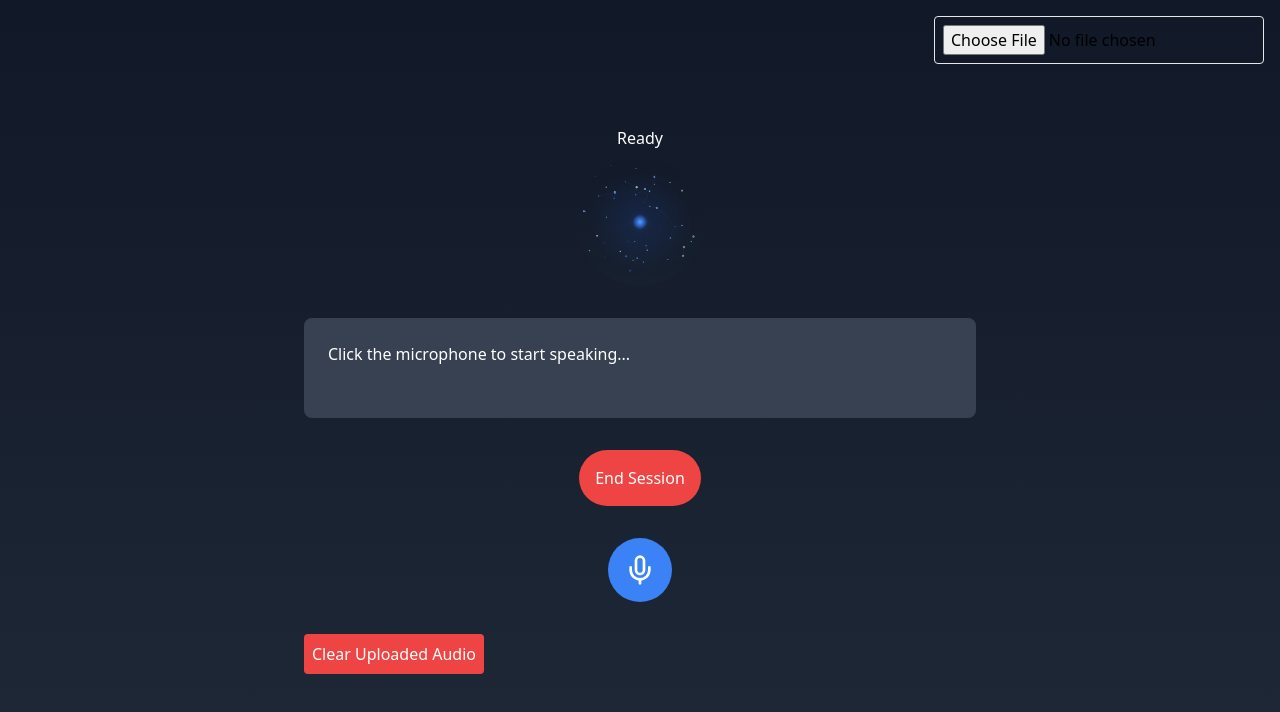
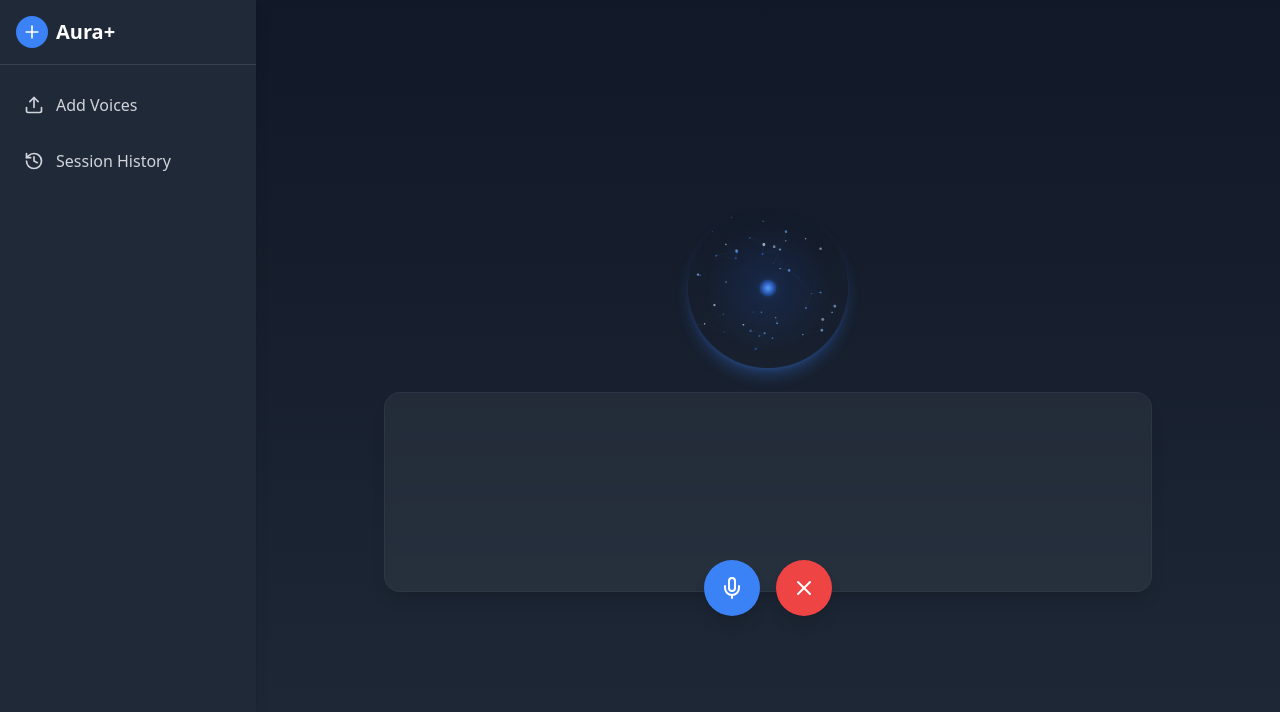
Before and after one commit to Surjithk73/Aura_Plus, a React (Vite) app: page / in a window 1280 px wide. Both pictures are taken after a click on the button "Begin Session". Shown: the top 712 px of the page. Built offline with nearby package versions, Linux system fonts and the light colour scheme; no server answers; what @zyphra/client would draw is missing.

Commit message:
ai circle

```diff
--- a/src/App.tsx
+++ b/src/App.tsx
@@ -1,5 +1,5 @@
 import React, { useState } from 'react';
-import { Mic, MicOff } from 'lucide-react';
+import { Mic, MicOff, History, Upload, X, Plus } from 'lucide-react';
 import { useVoiceRecognition } from './hooks/useVoiceRecognition';
 import { useAI } from './hooks/useAI';
 import AudioUpload from './components/AudioUpload';
@@ -17,6 +17,7 @@ function App() {
   const [ws, setWs] = useState<WebSocket | null>(null); // WebSocket state
   const [aiSpeaking, setAiSpeaking] = useState(false); // Track if AI is speaking
   const [status, setStatus] = useState(''); // Track current status
+  const [showAudioUpload, setShowAudioUpload] = useState(false); // For showing/hiding audio upload modal
 
   const handleMicClick = async () => {
     if (isListening) {
@@ -55,15 +56,19 @@ function App() {
     setWs(websocket); // Store the WebSocket connection
     setSessionStarted(true);
     setResponse(''); // Clear previous responses
+    setDisplayedResponse(''); // Clear any previous responses
 
     websocket.onopen = () => {
       console.log('WebSocket connection established');
       // Send a greeting message from the AI
       const greeting = "Hello! I'm your AI assistant. Please start speaking when you're ready.";
       setResponse(greeting);
-      speakText(greeting).then(() => {
-        aiIsSpeaking(greeting); // Start typing animation after greeting is spoken
-      });
+
+      // First start the typing animation, then speak the text
+      aiIsSpeaking(greeting);
+
+      // Optional: You can also make it speak the greeting aloud after typing
+      // speakText(greeting);
     };
 
     websocket.onclose = () => {
@@ -86,88 +91,164 @@ function App() {
   const aiIsSpeaking = (text: string) => {
     setAiSpeaking(true);
     setDisplayedResponse(''); // Clear displayed response
+    setStatus('Speaking...'); // Add speaking status
 
-    let index = -1; // Start from first character
+    let index = 0; // Start from first character
     const typingInterval = setInterval(() => {
-      if (index < text.length-1) {
+      if (index < text.length) {
         setDisplayedResponse((prev) => prev + text[index]);
         index++;
       } else {
         clearInterval(typingInterval);
         setAiSpeaking(false);
+        setStatus(''); // Clear status when done speaking
       }
     }, 40); // Slightly faster typing speed for better UX
   };
 
   return (
-    <div className="min-h-screen bg-gradient-to-b from-gray-900 to-gray-800 flex items-center justify-center p-4">
+    <div className="flex min-h-screen bg-gradient-to-b from-gray-900 to-gray-800">
+      {/* Sidebar */}
+      <div className="w-64 bg-gray-800 text-white flex flex-col shadow-lg">
+        {/* Logo */}
+        <div className="p-4 border-b border-gray-700 flex items-center space-x-2">
+          <div className="w-8 h-8 rounded-full bg-blue-500 flex items-center justify-center">
+            <Plus className="w-5 h-5 text-white" />
+          </div>
+          <span className="text-xl font-semibold">Aura+</span>
+        </div>
+
+        {/* Sidebar navigation */}
+        <nav className="flex-1 px-2 py-4 space-y-2">
+          <button
+            onClick={() => setShowAudioUpload(!showAudioUpload)}
+            className="flex items-center px-4 py-3 text-gray-300 rounded hover:bg-gray-700 hover:text-white w-full transition-colors"
+          >
+            <Upload className="w-5 h-5 mr-3" />
+            <span>Add Voices</span>
+          </button>
+
+          <button className="flex items-center px-4 py-3 text-gray-300 rounded hover:bg-gray-700 hover:text-white w-full transition-colors">
+            <History className="w-5 h-5 mr-3" />
+            <span>Session History</span>
+          </button>
+        </nav>
+      </div>
+
+      {/* Main content */}
+      <div className="flex-1 flex flex-col items-center justify-center p-6 relative">
+        {/* Audio upload modal */}
+        {showAudioUpload && (
+          <div className="absolute inset-0 bg-black bg-opacity-50 flex items-center justify-center z-10">
+            <div className="bg-gray-800 p-6 rounded-lg shadow-xl w-96">
+              <div className="flex justify-between items-center mb-4">
+                <h3 className="text-white text-lg font-semibold">Upload Voice Sample</h3>
+                <button
+                  onClick={() => setShowAudioUpload(false)}
+                  className="text-gray-400 hover:text-white"
+                >
+                  <X className="w-5 h-5" />
+                </button>
+              </div>
               <AudioUpload setAudioFile={setAudioFile} />
-      <div className="max-w-2xl w-full space-y-8">
-        {/* AI Circle with Status Display */}
-        <div className="flex flex-col items-center">
-          <div className="text-white mb-2">{status || 'Ready'}</div>
-          <div className="relative w-32 h-32 rounded-full overflow-hidden">
+              <div className="mt-4 flex justify-between">
+                <button
+                  onClick={clearAudio}
+                  className="px-3 py-1 bg-red-600 text-white rounded hover:bg-red-700 transition-colors"
+                >
+                  Clear Audio
+                </button>
+                <button
+                  onClick={() => setShowAudioUpload(false)}
+                  className="px-3 py-1 bg-blue-600 text-white rounded hover:bg-blue-700 transition-colors"
+                >
+                  Done
+                </button>
+              </div>
+            </div>
+          </div>
+        )}
+
+        {/* Central content area */}
+        <div className="max-w-3xl w-full space-y-6">
+          {/* Status indicator */}
+          {status && (
+            <div className="absolute top-4 left-1/2 transform -translate-x-1/2 z-10">
+              <div className="bg-gray-800 px-6 py-2 rounded-full shadow-lg border border-gray-700/50">
+                <div className="flex items-center space-x-2">
+                  <div className={`w-2 h-2 rounded-full ${
+                    status === 'Listening...' ? 'bg-green-500 animate-pulse' :
+                    status === 'Thinking...' ? 'bg-yellow-500 animate-pulse' :
+                    'bg-blue-500 animate-pulse'
+                  }`}></div>
+                  <span className="text-white font-medium">{status}</span>
+                </div>
+              </div>
+            </div>
+          )}
+
+          {/* AI Visualization */}
+          <div className="flex flex-col items-center mb-4">
+            <div className="relative w-40 h-40 rounded-full overflow-hidden shadow-lg shadow-blue-500/30">
               <ModelViewer
                 isListening={isListening}
                 isProcessing={processing}
                 hasResponse={aiSpeaking}
               />
             </div>
-        </div>
 
-        {/* AI Response Display with Typing Animation */}
-        <div className="bg-gray-700 rounded-lg p-6 min-h-[100px] text-white">
-          {displayedResponse || 'Click the microphone to start speaking...'}
-        </div>
-
-        {/* Begin Session Button */}
+            {/* Begin Session Button - only shown initially */}
             {!sessionStarted && (
-          <div className="flex justify-center">
               <button
                 onClick={beginSession}
-              className="p-4 rounded-full bg-green-500 text-white hover:bg-green-600 transition-all duration-300"
+                className="mt-6 px-6 py-3 bg-green-600 hover:bg-green-700 text-white rounded-full shadow-lg transition-all duration-300 transform hover:scale-105"
               >
                 Begin Session
               </button>
+            )}
+          </div>
+
+          {/* AI Response Area */}
+          {sessionStarted && (
+            <div className="relative w-full mb-20">
+              <div className="backdrop-blur-sm bg-white/5 rounded-2xl p-8 min-h-[200px] shadow-lg border border-gray-700/50">
+                <p className="text-white text-lg leading-relaxed">
+                  {displayedResponse || ''}
+                </p>
+              </div>
+
+              {/* Control buttons at bottom of response area */}
+              <div className="absolute -bottom-6 left-0 right-0 flex justify-center space-x-4">
+                <button
+                  onClick={handleMicClick}
+                  className={`p-4 rounded-full shadow-lg transition-all duration-300 transform hover:scale-110 ${
+                    aiSpeaking || processing
+                      ? 'bg-gray-600 cursor-not-allowed'
+                      : isListening
+                        ? 'bg-red-500 hover:bg-red-600'
+                        : 'bg-blue-500 hover:bg-blue-600'
+                  }`}
+                  disabled={aiSpeaking || processing}
+                >
+                  {isListening ? (
+                    <MicOff className="w-6 h-6 text-white" />
+                  ) : (
+                    <Mic className="w-6 h-6 text-white" />
+                  )}
+                </button>
+
+                {/* End Session Button */}
+                <button
+                  onClick={endSession}
+                  className="p-4 rounded-full bg-red-500 hover:bg-red-600 shadow-lg transition-all duration-300 transform hover:scale-110"
+                  title="End Session"
+                >
+                  <X className="w-6 h-6 text-white" />
+                </button>
+              </div>
             </div>
           )}
-
-        {/* End Session Button */}
-        {sessionStarted && (
-          <div className="flex justify-center">
-            <button
-              onClick={endSession}
-              className="p-4 rounded-full bg-red-500 text-white hover:bg-red-600 transition-all duration-300"
-            >
-              End Session
-            </button>
         </div>
-        )}
-
-        {/* Microphone Button */}
-        {sessionStarted && (
-          <div className="flex justify-center">
-            <button
-              onClick={handleMicClick}
-              className={`p-4 rounded-full transition-all duration-300 ${
-                aiSpeaking || processing // Disable button if AI is speaking or processing
-                  ? 'bg-gray-500 cursor-not-allowed' // Change color and disable
-                  : 'bg-blue-500 hover:bg-blue-600'
-              }`}
-              disabled={aiSpeaking || processing} // Disable button if AI is speaking or processing
-            >
-              {isListening ? (
-                <MicOff className="w-8 h-8 text-white" />
-              ) : (
-                <Mic className="w-8 h-8 text-white" />
-              )}
-            </button>
-          </div>
-        )}
-
-        <button onClick={clearAudio} className="mt-4 p-2 bg-red-500 text-white rounded">
-          Clear Uploaded Audio
-        </button>
       </div>
     </div>
   );
```
Lines whose indentation alone changed are shown as unchanged.
